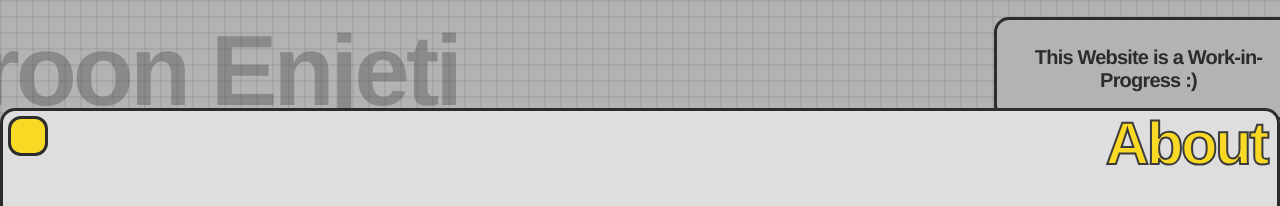
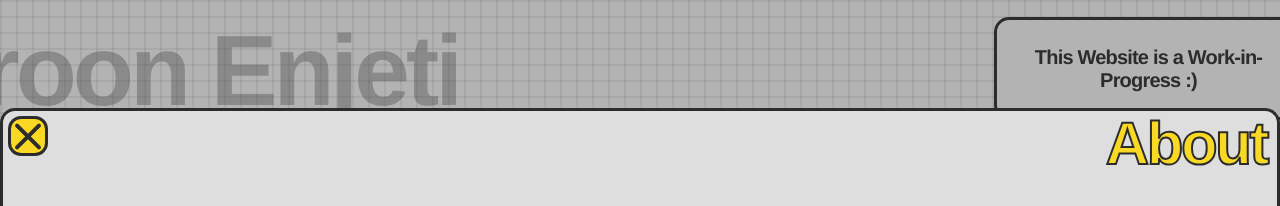
Before and after one commit to varoon-enjeti/portfolio-website, a React (Create React App) app: page / in a window 1280 px wide. Both pictures are taken after a click on the button "About". Shown: the top 206 px of the page. Built offline with nearby package versions, Linux system fonts and the light colour scheme.

Commit message:
added x's

```diff
--- a/src/components/pages/about.jsx
+++ b/src/components/pages/about.jsx
@@ -4,7 +4,10 @@ import '../../styles/pages-styles/about.css';
 export default function About({setAbout}) {
     return (
         <div className="subpage">
-            <button onClick={() => {setAbout(false)}} className="close" id="a-close"></button>
+            <button onClick={() => {setAbout(false)}} className="close" id="a-close">
+                <div className="x"></div>
+                <div className="x" id="right"></div>
+            </button>
             <div className="title" id="a-title">About</div>
         </div>
     );
--- a/src/components/pages/contact.jsx
+++ b/src/components/pages/contact.jsx
@@ -4,7 +4,10 @@ import '../../styles/pages-styles/contact.css';
 export default function Contact({setContact}) {
     return (
         <div className="subpage">
-            <button onClick={() => {setContact(false)}} className="close" id="c-close"></button>
+            <button onClick={() => {setContact(false)}} className="close" id="c-close">
+                <div className="x"></div>
+                <div className="x" id="right"></div>
+            </button>
             <div className="title" id="c-title">Contact</div>
         </div>
     );
--- a/src/components/pages/interests.jsx
+++ b/src/components/pages/interests.jsx
@@ -4,7 +4,10 @@ import '../../styles/pages-styles/interests.css';
 export default function Interests({setInterests}) {
     return (
         <div className="subpage">
-            <button onClick={() => {setInterests(false)}} className="close" id="i-close"></button>
+            <button onClick={() => {setInterests(false)}} className="close" id="i-close">
+                <div className="x"></div>
+                <div className="x" id="right"></div>
+            </button>
             <div className="title" id="i-title">Interests</div>
         </div>
     );
--- a/src/components/pages/projects.jsx
+++ b/src/components/pages/projects.jsx
@@ -4,7 +4,10 @@ import '../../styles/pages-styles/projects.css';
 export default function Project({setProject}) {
     return (
         <div className="subpage">
-            <button onClick={() => {setProject(false)}} className="close" id="p-close"></button>
+            <button onClick={() => {setProject(false)}} className="close" id="p-close">
+                <div className="x"></div>
+                <div className="x" id="right"></div>
+            </button>
             <div className="title" id="p-title">Projects</div>
         </div>
     );
--- a/src/styles/background.css
+++ b/src/styles/background.css
@@ -7,8 +7,3 @@
         linear-gradient(90deg, #00000010 2px, transparent 2px);
     background-size: 1em 1em;
 }
-
-/* .lines {
-    position: relative;
-    height: 100%;
-} */
--- a/src/styles/pages-styles/projects.css
+++ b/src/styles/pages-styles/projects.css
@@ -57,7 +57,7 @@
     font-size: 60px;
     line-height: 80px;
     letter-spacing: -0.04em;
-    -webkit-text-stroke: 2px #3B3B3B;
+    -webkit-text-stroke: 2px #2C2C2C;
     height: fit-content;
     width: fit-content;
     margin-left: auto;
@@ -68,3 +68,18 @@
 #p-title {
     color: #EB5353;
 }
+
+.x {
+    position: absolute;
+    top: -0.5px;
+    left: 15px;
+    width: 4px;
+    height: 35px;
+    background: #2C2C2C;
+    transform: rotate(45deg);
+    border-radius: 15px;
+}
+
+#right {
+    transform: rotate(-45deg);
+}
```
